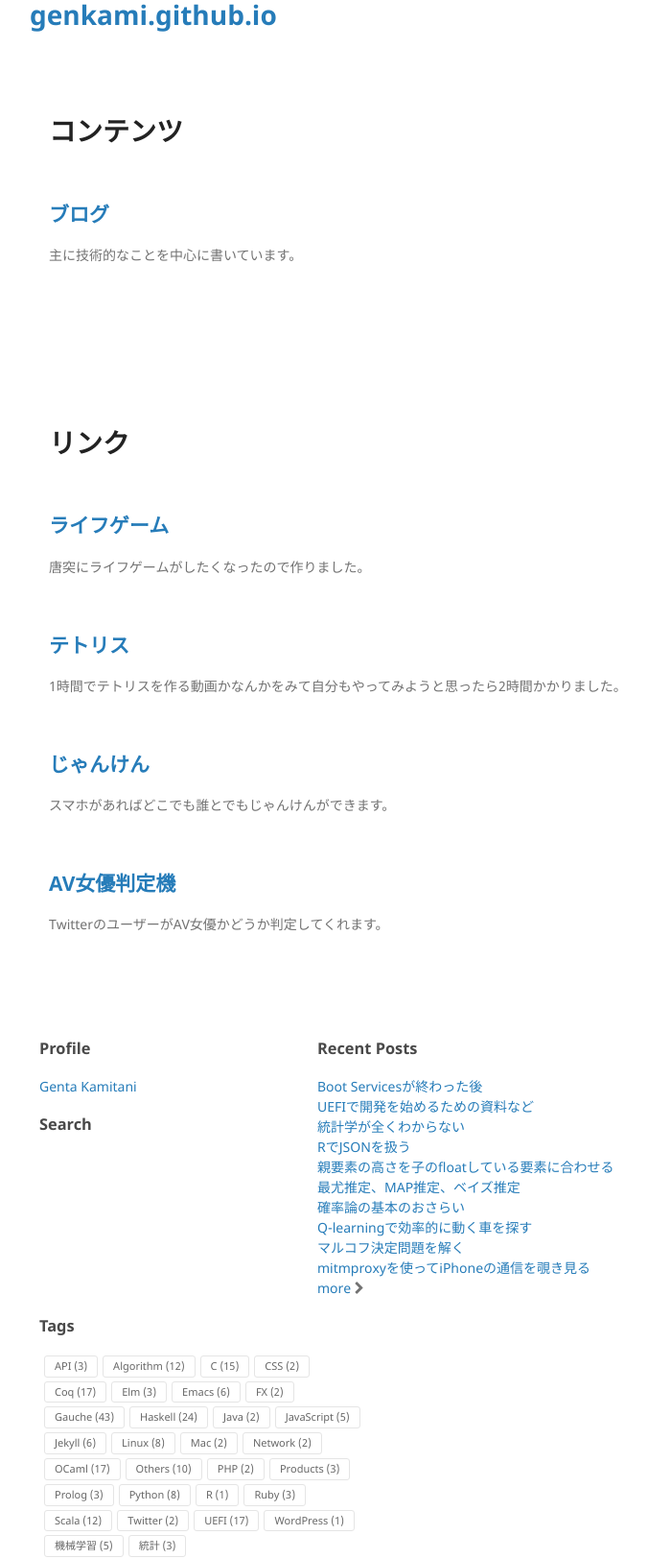
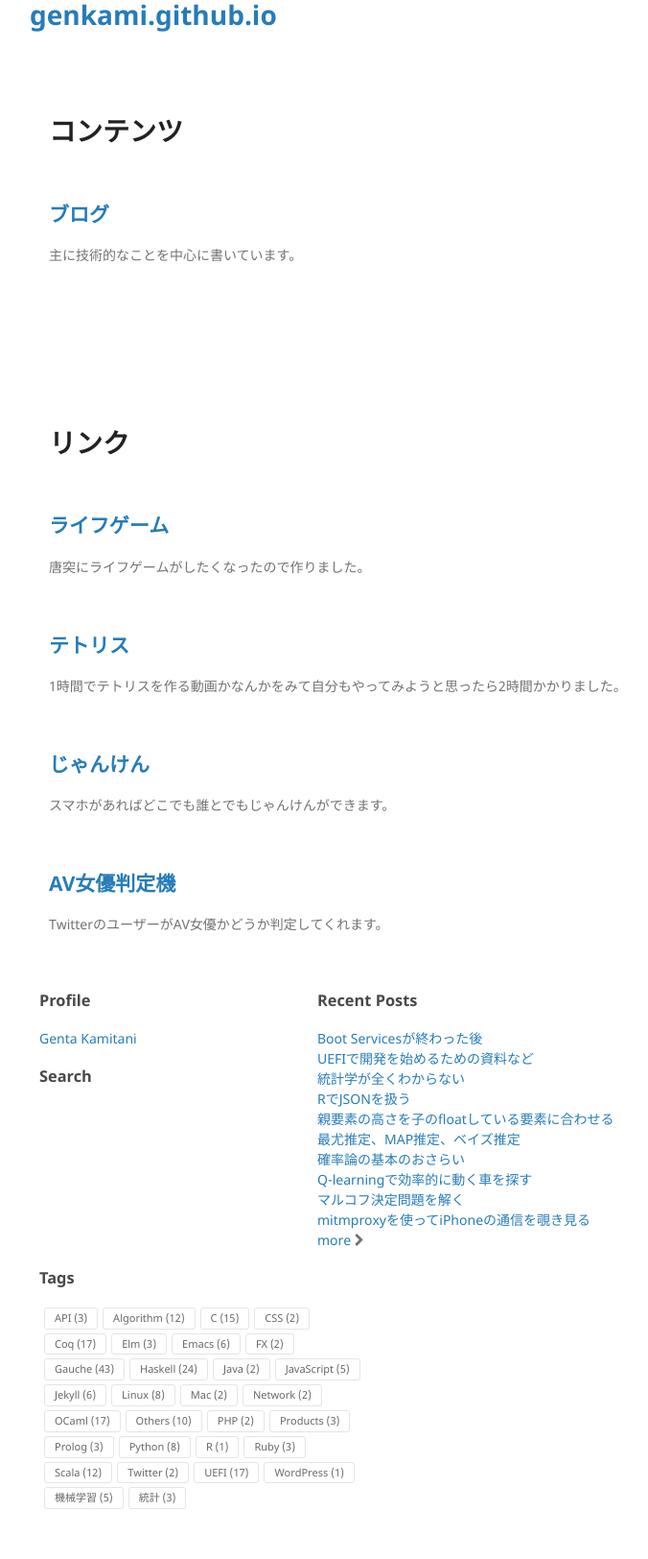
Before and after one commit to genkami/genkami.github.io, a Jekyll site: the page built from index.html, in a window 1280 px wide. Shown: the whole page at 96% size, without its empty margins (169-845 px from the left). Built offline with Jekyll 4.4.1, drawn with Linux system fonts in a browser that asks for light colours; comment, search, counter and statistics services are not loaded; after the commit the page ends 1574 px from its top, so only the background shows below that.

Commit message:
sectionとfooterの間を詰めた

```diff
--- a/_sass/jekyll-theme-minimal.scss
+++ b/_sass/jekyll-theme-minimal.scss
@@ -113,11 +113,6 @@ a i.fa, a:hover i.fa, a:focus i.fa, a:active i.fa, a:link i.fa, a:visited i.fa {
   color:#727272;
 }
 
-section {
-  width:500px;
-  padding-bottom:50px;
-}
-
 small {
   font-size:11px;
 }
```
